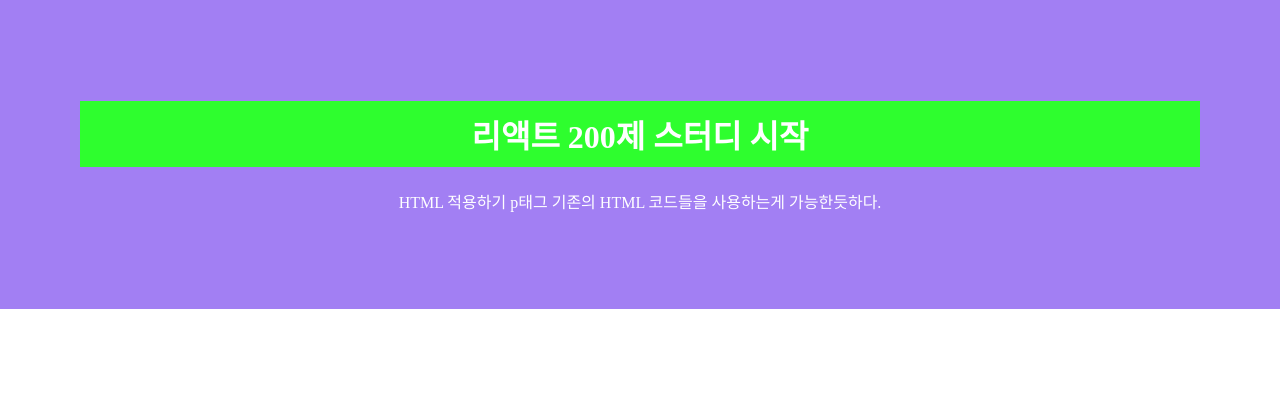
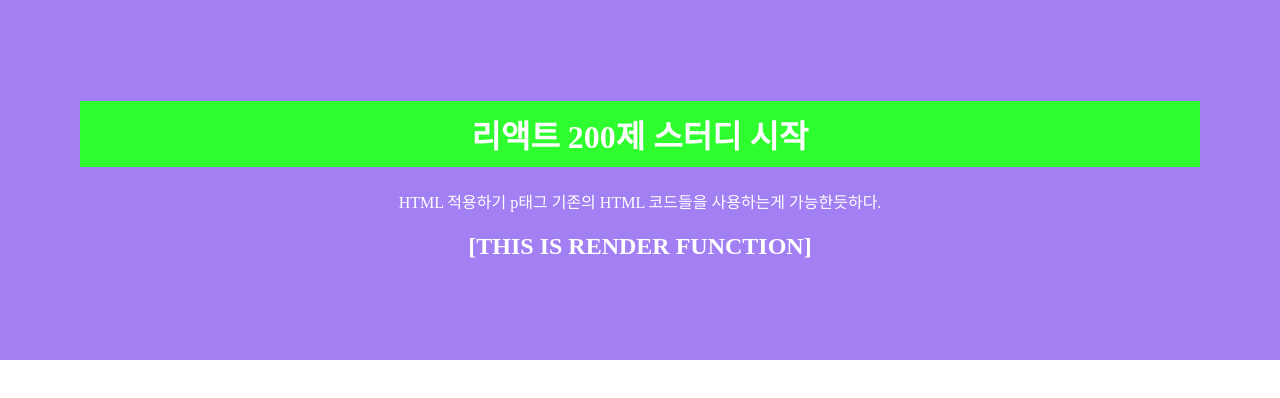
Before and after one commit to writingdeveloper/React.js-200-examples, a React (Create React App) app in the folder client/: page / in a window 1280 px wide. Shown: the top 398 px of the page. Built offline with nearby package versions, Linux system fonts and the light colour scheme.

Commit message:
render 라이프사이클 학습
- render 라이프사이클 학습

```diff
--- a/client/src/App.js
+++ b/client/src/App.js
@@ -1,11 +1,13 @@
 import React from 'react';
 import './App.css';
+import LifecycleEx from './R004_LifecycleEx'
 
 function App() {
   return (
     <div>
       <h1>리액트 200제 스터디 시작</h1>
       <p>HTML 적용하기 p태그 기존의 HTML 코드들을 사용하는게 가능한듯하다.</p>
+      <LifecycleEx></LifecycleEx>
     </div>
   );
 }
--- /dev/null
+++ b/client/src/R004_LifecycleEx.js
@@ -0,0 +1,12 @@
+import React, { Component } from 'react';
+
+class R004_LifecycleEx extends Component {
+    render() {
+        console.log('3. render Call');
+        return (
+            <h2>[THIS IS RENDER FUNCTION]</h2>
+        )
+    }
+}
+
+export default R004_LifecycleEx;
```
